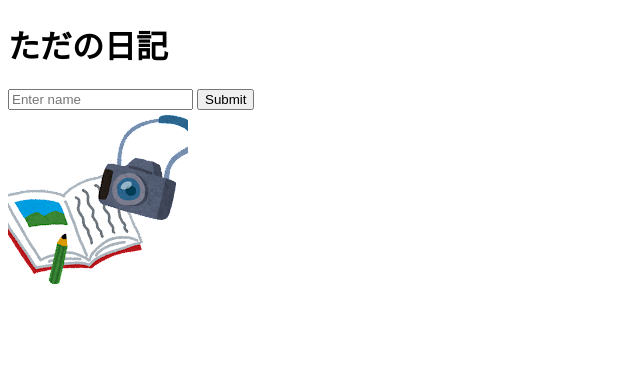
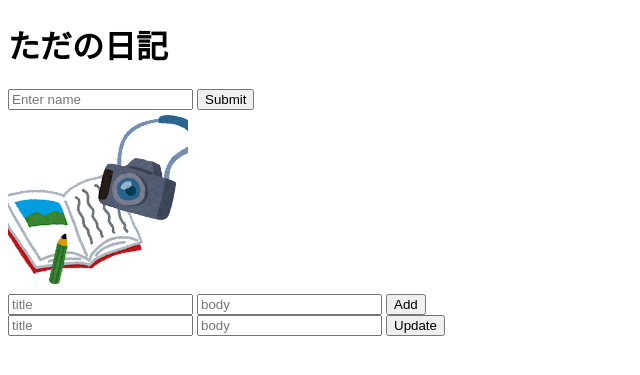
Before and after one commit to ayaka1802/FlaskProject, a Flask app: page / in a window 1280 px wide. Shown: the top 375 px of the page, without its empty margins (0-640 px from the left). Run offline with Flask 2, Linux system fonts and the light colour scheme.

Commit message:
Update index.html

```diff
--- a/app/templates/index.html
+++ b/app/templates/index.html
@@ -19,9 +19,20 @@
 
     <img src="/static/images/nikki.png" alt="日記">
 
-    {% for onegai in all_onegai %}
-    <p>{{onegai.title}}：{{onegai.body}}（{{onegai.date}}）</p>
-    {% endfor %}
+    <form action="/add" method="post">
+        <input type="text" name="title" placeholder="title">
+        <input type="text" name="body" placeholder="body">
+        <input type="submit" value="Add">
+    </form>
+
+    <form action="/update" method="post">
+        <input type="text" name="title" placeholder="title">
+        <input type="text" name="body" placeholder="body">
+        <input type="submit" value="Update">
+        {% for onegai in all_onegai %}
+        <div><input type="radio" name="update" value={{onegai.id}}>{{onegai.title}}：{{onegai.body}}（{{onegai.date}}）</div>
+        {% endfor %}
+    </form>
 
     </body>
 </html>
```
